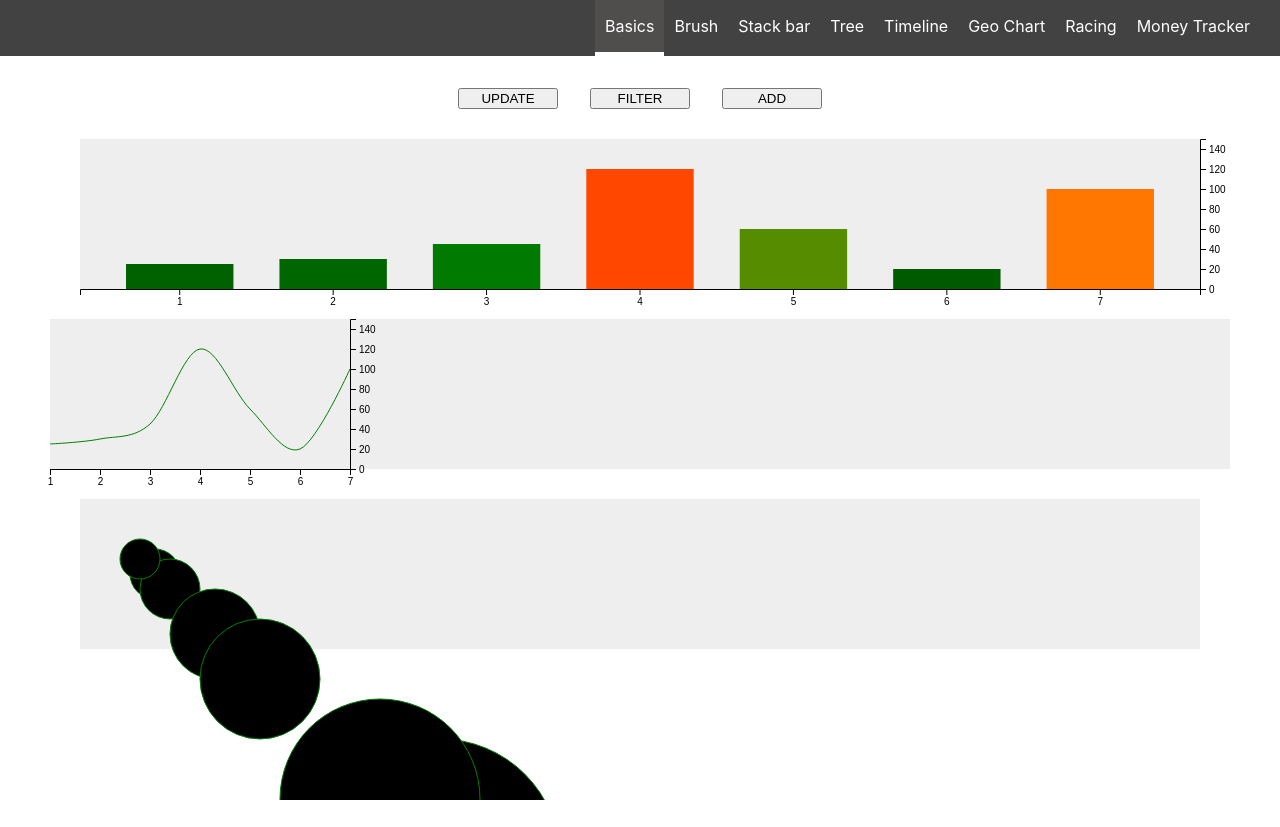
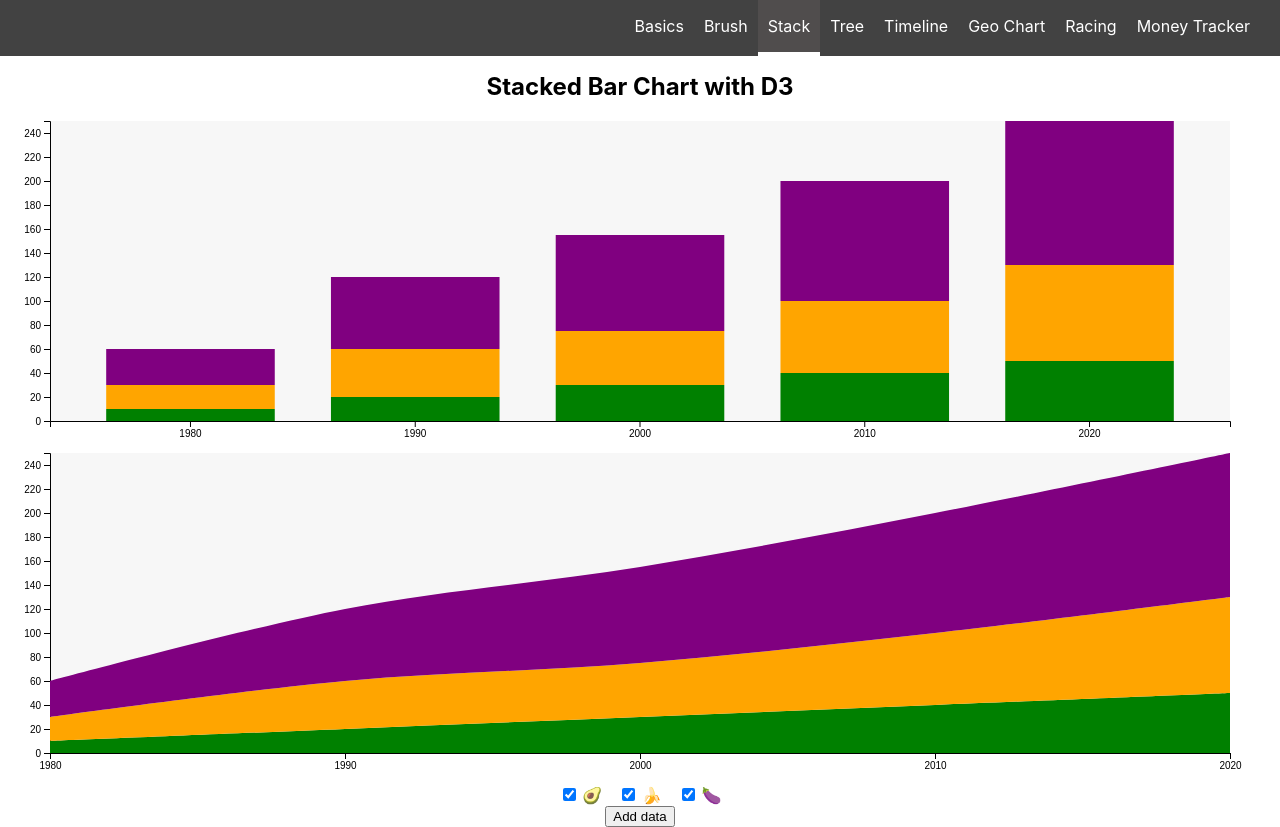
Before and after one commit to rusomarques/d3-react-playing, a React (Create React App) app: page /stack in a window 1280 px wide. Before the commit this address led to /basics. Before the commit the page ends 800 px from the top, so only its background shows below. Built offline with nearby package versions, Linux system fonts and the light colour scheme.

Commit message:
:sparkles: Add Stacked Area Chart

```diff
--- a/src/App.js
+++ b/src/App.js
@@ -10,14 +10,14 @@
 import Layout from './Layout/Layout';
 import Geo from './Geo/Geo';
 import Brush from './Brush/Brush';
-import StackBar from './StackBar/StackBar';
+import Stack from './StackBar/Stack';
 
 function App() {
   const routes = (
     <Switch>
       <Route path="/basics" exact component={Basics} />
       <Route path="/brush" exact component={Brush} />
-      <Route path="/stack-bar" exact component={StackBar} />
+      <Route path="/stack" exact component={Stack} />
       <Route path="/geo" exact component={Geo} />
       <Route path="/racing" component={Racing} />
       <Route path="/timeline" component={TimeLine} />
--- a/src/Layout/NavBar/NavigationItems/NavigationItems.js
+++ b/src/Layout/NavBar/NavigationItems/NavigationItems.js
@@ -7,7 +7,7 @@
   <ul className={classes.NavigationItems}>
     <NavigationItem link="/basics">Basics</NavigationItem>
     <NavigationItem link="/brush">Brush</NavigationItem>
-    <NavigationItem link="/stack-bar">Stack bar</NavigationItem>
+    <NavigationItem link="/stack">Stack</NavigationItem>
     <NavigationItem link="/tree">Tree</NavigationItem>
     <NavigationItem link="/timeline">Timeline</NavigationItem>
     <NavigationItem link="/geo">Geo Chart</NavigationItem>
--- a/src/StackBar/StackBar.js
+++ b/src/StackBar/Stack.js
@@ -1,8 +1,9 @@
 import React, { useState } from 'react';
 
-import data from './initialData.json';
+import initialData from './initialData.json';
 import StackedBarChart from './StackedBarChart';
-import './StackBar.css';
+import StackedAreaChart from './StackedAreaChart';
+import './Stack.css';
 
 const allKeys = ['🥑', '🍌', '🍆'];
 
@@ -12,13 +13,16 @@
   '🍆': 'purple'
 };
 
-const StackBar = () => {
+const Stack = () => {
+  const [data, setData] = useState(initialData);
   const [keys, setKeys] = useState(allKeys);
 
   return (
     <section className="stack-bar">
       <h2>Stacked Bar Chart with D3 </h2>
       <StackedBarChart data={data} keys={keys} colors={colors} />
+
+      <StackedAreaChart data={data} keys={keys} colors={colors} />
 
       <div className="fields">
         {allKeys.map(key => (
@@ -41,8 +45,24 @@
           </div>
         ))}
       </div>
+
+      <button
+        onClick={() =>
+          setData([
+            ...data,
+            {
+              year: Math.max(...data.map(d => d.year)) + 10,
+              '🥑': Math.round(Math.random() * 100),
+              '🍌': Math.round(Math.random() * 125),
+              '🍆': Math.round(Math.random() * 150)
+            }
+          ])
+        }
+      >
+        Add data
+      </button>
     </section>
   );
 };
 
-export default StackBar;
+export default Stack;
--- /dev/null
+++ b/src/StackBar/StackedAreaChart.js
@@ -0,0 +1,80 @@
+import React, { useRef, useEffect } from 'react';
+import {
+  select,
+  axisBottom,
+  stack,
+  max,
+  scaleLinear,
+  axisLeft,
+  stackOrderAscending,
+  area,
+  scalePoint,
+  curveCardinal
+} from 'd3';
+
+import useResizeObserver from '../hooks/useResizeObserver';
+
+const StackedAreaChart = ({ data, keys, colors }) => {
+  const svgRef = useRef(null);
+  const wrapperRef = useRef(null);
+  const dimensions = useResizeObserver(wrapperRef);
+
+  useEffect(() => {
+    const svg = select(svgRef.current);
+    const { width, height } =
+      dimensions || wrapperRef.current.getBoundingClientRect();
+
+    const stackGenerator = stack()
+      .keys(keys)
+      .order(stackOrderAscending);
+    const layers = stackGenerator(data);
+    const extent = [
+      0,
+      max(layers, layer => max(layer, sequence => sequence[1]))
+    ];
+
+    const areaGenerator = area()
+      .x(sequence => xScale(sequence.data.year))
+      .y0(sequence => yScale(sequence[0]))
+      .y1(sequence => yScale(sequence[1]))
+      .curve(curveCardinal);
+
+    const xScale = scalePoint()
+      .domain(data.map(d => d.year))
+      .range([0, width]);
+
+    const yScale = scaleLinear()
+      .domain(extent)
+      .range([height, 0]);
+
+    svg
+      .selectAll('.layer')
+      .data(layers)
+      .join('path')
+      .attr('class', 'layer')
+      .attr('fill', layer => colors[layer.key])
+      .attr('d', areaGenerator);
+
+    const yAxis = axisLeft(yScale);
+
+    const xAxis = axisBottom(xScale);
+
+    svg
+      .select('.x-axis')
+      .attr('transform', `translate(0, ${height})`)
+      .call(xAxis);
+
+    svg.select('.y-axis').call(yAxis);
+  }, [data, keys, colors, dimensions]);
+
+  return (
+    <div className="svg-wrapper" ref={wrapperRef}>
+      <svg className="svg" ref={svgRef}>
+        <g className="x-axis" />
+        <g className="y-axis" />
+      </svg>
+    </div>
+  );
+};
+
+export default StackedAreaChart;
```
Also changed, not shown: src/StackBar/Stack.css (renamed from src/StackBar/StackBar.css).
